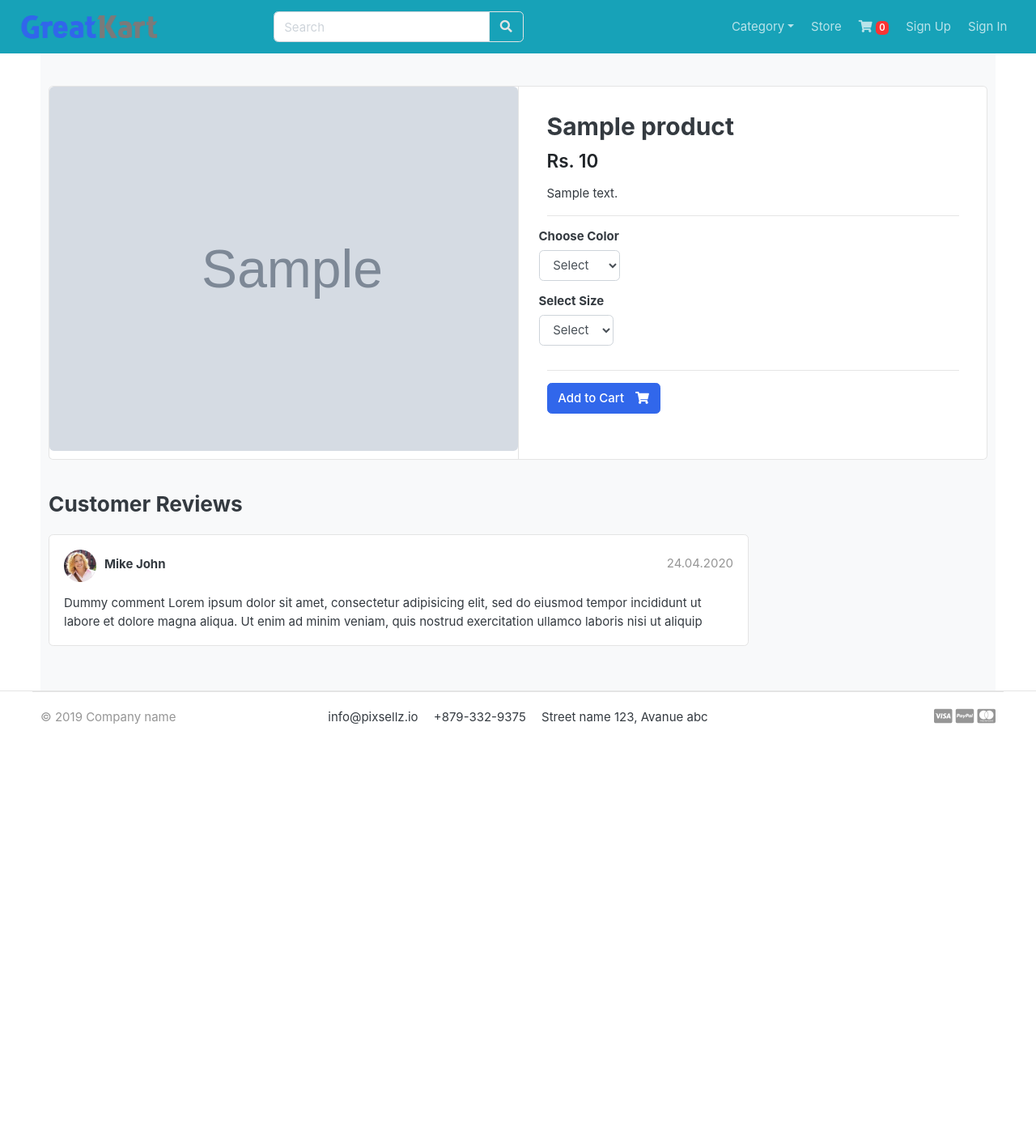
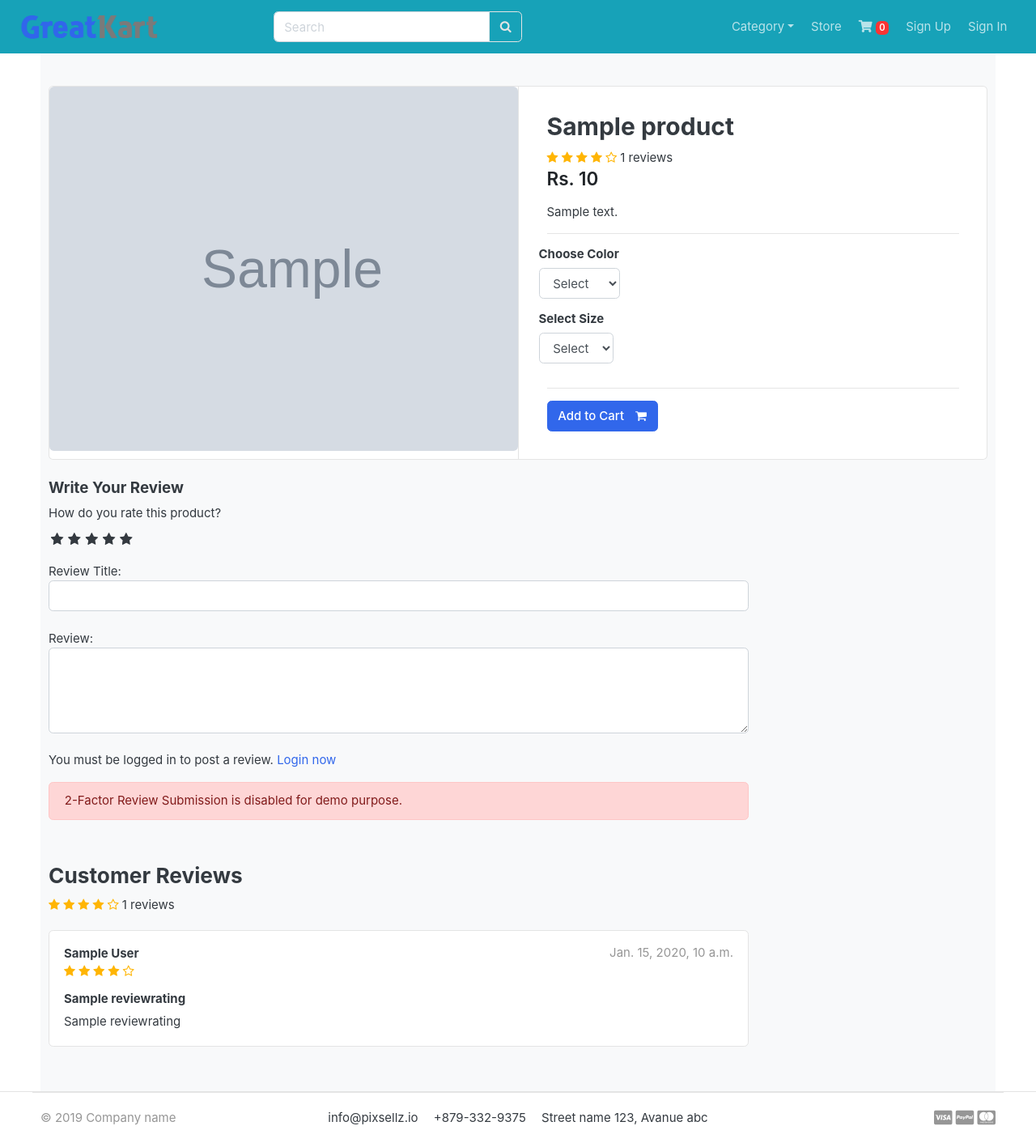
Before and after one commit to pmwafa31/GreatKart-Shopping-site, a Django app: a page that uses templates/base.html in a window 1280 px wide. Shown: the whole page at 81% size. Before the commit the page ends 895 px from the top, so only its background shows below. Run offline with Django 3.2, Linux system fonts and the light colour scheme; tables that the repository leaves empty hold one stand-in row (values such as "Sample post"); grey boxes marked "Sample" are stand-in pictures; some libraries are stand-ins or nearby versions; some web fonts are replaced.

Commit message:
review and rating

```diff
--- /dev/null
+++ b/Greatkart_Project/static/css/custom.css
@@ -0,0 +1,61 @@
+/* Hide Radio button */
+.rate > input{
+  display: none;
+}
+
+.rate{
+  display: inline-block;;
+  border: 0;
+}
+
+.rate > label{
+  float: right;
+}
+
+/* Showing the stars */
+.rate > label:before{
+  display: inline-block;
+  font-size: 1.1rem;
+  font-family: FontAwesome;
+  content: "\f005";
+  margin:0;
+  padding:0.3rem .2rem;
+  cursor: pointer;
+}
+
+/* Half star */
+.rate .half:before{
+  content: "\f089";
+  position: absolute;
+  padding-right: 0;
+}
+
+/* Click and hover */
+input:checked ~ label, label:hover ~ label{
+  color: #ffb503;
+}
+
+/* hover hightlight */
+input:checked + label:hover, input:checked ~ label:hover,input:checked ~ label:hover ~ label,
+label:hover ~ input:checked ~ label{
+  color: #cc9000;
+}
+
+.rating-star i{
+  color: #ffb503 !important;
+}
+
+ul.thumb{
+  margin:0 auto;
+  padding: 0;
+  float: left;
+}
+ul.thumb li{
+  list-style: none;
+  margin: 10px;
+}
+ul.thumb li img{
+  width: 80px;
+  height: 80px;
+  border: 1px solid grey;
+}
--- a/accounts/models.py
+++ b/accounts/models.py
@@ -58,6 +58,9 @@ class AccountUser(AbstractBaseUser):
 
     objects = AccountUserManager()
 
+    def full_name(self):
+        return f'{self.first_name} {self.last_name}'
+
     def __str__(self):
         return self.email
 
--- a/store/admin.py
+++ b/store/admin.py
@@ -1,5 +1,6 @@
 from django.contrib import admin
-from .models import Product, Variation
+from .models import Product, Variation, ReviewRating
+
 
 # Register your models here.
 class ProductAdmin(admin.ModelAdmin):
@@ -14,3 +15,4 @@ class VariationAdmin(admin.ModelAdmin):
 
 admin.site.register(Product, ProductAdmin)
 admin.site.register(Variation, VariationAdmin)
+admin.site.register(ReviewRating)
--- a/store/urls.py
+++ b/store/urls.py
@@ -7,4 +7,5 @@ urlpatterns = [
     path('category/<slug:category_slug>/', views.store , name='products_by_category'),
     path('category/<slug:category_slug>/<slug:product_slug>/', views.product_detail, name='product_detail'),
     path('search/', views.search, name='search'),
+    path('submit_review/<int:product_id>/', views.submit_review, name='submit_review'),
 ]
--- a/store/views.py
+++ b/store/views.py
@@ -4,7 +4,11 @@ from django.core.paginator import EmptyPage, PageNotAnInteger, Paginator
 from cart.models import CartItem
 from cart.views import _cart_id
 from category.models import Category
-from store.models import Product
+from orders.models import OrderProduct
+from store.forms import ReviewForm
+from store.models import Product, ReviewRating
+from django.contrib import messages
+
 
 # Create your views here.
 
@@ -32,12 +36,26 @@ def store(request, category_slug=None):
 
 def product_detail(request, category_slug, product_slug):
     try:
-        product_detail = Product.objects.get(category__slug=category_slug, slug=product_slug)
-        is_cart = CartItem.objects.filter(cart__cart_id=_cart_id(request), product=product_detail).exists()
+        single_product = Product.objects.get(category__slug=category_slug, slug=product_slug)
+        is_cart = CartItem.objects.filter(cart__cart_id=_cart_id(request), product=single_product).exists()
     except Exception as e:
         raise e
-    context = {'product_detail' : product_detail,
-               'is_cart' : is_cart
+
+    if request.user.is_authenticated:
+        try:
+            orderproduct = OrderProduct.objects.filter(user=request.user, product_id=single_product.id).exists()
+        except OrderProduct.DoesNotExist:
+            orderproduct = None
+    else:
+        orderproduct = None
+
+        # Get the reviews
+    reviews = ReviewRating.objects.filter(product_id=single_product.id, status=True)
+
+    context = {'single_product' : single_product,
+               'is_cart' : is_cart,
+               'orderproduct': orderproduct,
+               'reviews': reviews,
                }
 
     return render(request, 'store/product_detail.html', context)
@@ -53,3 +71,26 @@ def search(request):
         'product_count': product_count,
     }
     return render(request, 'store/store.html', context)
+
+def submit_review(request, product_id):
+    url = request.META.get('HTTP_REFERER') # to get previous url and return to current page
+    if request.method == 'POST':
+        try:
+            reviews = ReviewRating.objects.get(user__id=request.user.id, product__id=product_id)
+            form = ReviewForm(request.POST, instance=reviews)
+            form.save()
+            messages.success(request, 'Thank you! Your review has been updated.')
+            return redirect(url)
+        except ReviewRating.DoesNotExist:
+            form = ReviewForm(request.POST)
+            if form.is_valid():
+                data = ReviewRating()
+                data.subject = form.cleaned_data['subject']
+                data.rating = form.cleaned_data['rating']
+                data.review = form.cleaned_data['review']
+                data.ip = request.META.get('REMOTE_ADDR')
+                data.product_id = product_id
+                data.user_id = request.user.id
+                data.save()
+                messages.success(request, 'Thank you! Your review has been submitted.')
+                return redirect(url)
--- a/templates/base.html
+++ b/templates/base.html
@@ -22,6 +22,10 @@
     <!-- custom style -->
     <link href="{% static 'css/ui.css' %}" rel="stylesheet" type="text/css"/>
     <link href="{% static 'css/responsive.css' %}" rel="stylesheet" media="only screen and (max-width: 1200px)" />
+
+    <link href="{% static 'css/custom.css' %}" rel="stylesheet" type="text/css"/>
+    <link rel="stylesheet" href="https://cdnjs.cloudflare.com/ajax/libs/font-awesome/4.7.0/css/font-awesome.min.css">
+
 
     <!-- custom javascript -->
     <script src="{% static 'js/script.js' %}" type="text/javascript"></script>
--- a/templates/store/product_detail.html
+++ b/templates/store/product_detail.html
@@ -18,46 +18,55 @@
             <aside class="col-md-6">
     <article class="gallery-wrap">
         <div class="img-big-wrap">
-           <a href="#"><img src="{{ product_detail.images.url }}"></a>
+           <a href="#"><img src="{{ single_product.images.url }}"></a>
         </div> <!-- img-big-wrap.// -->
 
     </article> <!-- gallery-wrap .end// -->
             </aside>
             <main class="col-md-6 border-left">
-        <form action="{% url 'add_cart' product_detail.id %}" method="POST">
+        <form action="{% url 'add_cart' single_product.id %}" method="POST">
             {% csrf_token %}
     <article class="content-body">
 
-    <h2 class="title">{{ product_detail.product_name}}</h2>
-
+    <h2 class="title">{{ single_product.product_name}}</h2>
+    <div class="rating-star">
+								<span>
+									<i class="fa fa-star{% if single_product.averageReview < 0.5 %}-o{% elif single_product.averageReview >= 0.5 and single_product.averageReview < 1 %}-half-o {% endif %}" aria-hidden="true"></i>
+									<i class="fa fa-star{% if single_product.averageReview < 1.5 %}-o{% elif single_product.averageReview >= 1.5 and single_product.averageReview < 2 %}-half-o {% endif %}" aria-hidden="true"></i>
+									<i class="fa fa-star{% if single_product.averageReview < 2.5 %}-o{% elif single_product.averageReview >= 2.5 and single_product.averageReview < 3 %}-half-o {% endif %}" aria-hidden="true"></i>
+									<i class="fa fa-star{% if single_product.averageReview < 3.5 %}-o{% elif single_product.averageReview >= 3.5 and single_product.averageReview < 4 %}-half-o {% endif %}" aria-hidden="true"></i>
+									<i class="fa fa-star{% if single_product.averageReview < 4.5 %}-o{% elif single_product.averageReview >= 4.5 and single_product.averageReview < 5 %}-half-o {% endif %}" aria-hidden="true"></i>
+	<span>{{single_product.countReview}} reviews</span>
+									</span>
+							</div>
     <div class="mb-3">
-        <var class="price h4">Rs. {{ product_detail.price}}</var>
+        <var class="price h4">Rs. {{ single_product.price}}</var>
     </div>
 
-    <p>{{ product_detail.description}}</p>
+    <p>{{ single_product.description}}</p>
 
 
     <hr>
-         {% if product_detail.variation_set.colors %}
+         {% if single_product.variation_set.colors %}
         <div class="row">
             <div class="item-option-select">
                 <h6>Choose Color</h6>
                     <select name="color" class="form-control" required>
 										<option value="" disabled selected>Select</option>
-                                        {% for i in product_detail.variation_set.colors %}
+                                        {% for i in single_product.variation_set.colors %}
 										<option value="{{ i.variation_value | lower }}">{{ i.variation_value | capfirst }}</option>
 										{% endfor %}
                     </select>
             </div>
         </div> <!-- row.// -->
          {% endif %}
-        {% if product_detail.variation_set.colors %}
+        {% if single_product.variation_set.colors %}
         <div class="row">
             <div class="item-option-select">
                 <h6>Select Size</h6>
                 <select name="size" class="form-control" required>
 										<option value="" disabled selected>Select</option>
-										{% for i in product_detail.variation_set.sizes %}
+										{% for i in single_product.variation_set.sizes %}
 										<option value="{{ i.variation_value | lower }}">{{ i.variation_value | capfirst }}</option>
 										{% endfor %}
 									</select>
@@ -81,31 +90,91 @@
 
     <div class="row">
                 <div class="col-md-9">
+                    <form action="{% url 'submit_review' single_product.id %}" method="POST">
+            {% csrf_token %}
+					<h5>Write Your Review</h5>
 
+					<div>
+						<!-- Rating stars -->
+						<label>How do you rate this product?</label>
+						<br>
+                        <div class="rate">
+							<input type="radio" name="rating" id="rating10" value="5" required /><label for="rating10" title="5"></label>
+							<input type="radio" name="rating" id="rating9" value="4.5" required /><label for="rating9" title="4.5" class="half"></label>
+							<input type="radio" name="rating" id="rating8" value="4" required /><label for="rating8" title="4"></label>
+							<input type="radio" name="rating" id="rating7" value="3.5" required /><label for="rating7" title="3.5" class="half"></label>
+							<input type="radio" name="rating" id="rating6" value="3" required /><label for="rating6" title="3"></label>
+							<input type="radio" name="rating" id="rating5" value="2.5" required /><label for="rating5" title="2.5" class="half"></label>
+							<input type="radio" name="rating" id="rating4" value="2" required /><label for="rating4" title="2"></label>
+							<input type="radio" name="rating" id="rating3" value="1.5" required /><label for="rating3" title="1.5" class="half"></label>
+							<input type="radio" name="rating" id="rating2" value="1" required /><label for="rating2" title="1"></label>
+							<input type="radio" name="rating" id="rating1" value="0.5" required /><label for="rating1" title="0.5" class="half"></label>
+						</div>
+            <br>
+
+                    Review Title:
+						<input type="text" class="form-control" name="title">
+						<br>
+						Review:
+						<textarea name="subject" rows="4" class="form-control"></textarea>
+						<br>
+                        {% if user.is_authenticated %}
+                        {% if orderproduct %}
+								<input type="submit" value="Submit Review" class="btn btn-primary">
+							{% else %}
+								<p>You must purchase this product to post a review.</p>
+							{% endif %}
+
+						{% else %}
+						<p>You must be logged in to post a review. <span><a href="{% url 'login' %}">Login now</a></span></p>
+						{% endif %}
+						<div class="alert alert-danger" role="alert" style="margin-top:10px;">
+                        2-Factor Review Submission is disabled for demo purpose.
+                        </div>
+
+                    </div>
+{% include 'includes/alerts.html' %}
+        </form>
+<br>
 <header class="section-heading">
 	<h3>Customer Reviews </h3>
-
+    <div class="rating-star">
+		<span>
+			<i class="fa fa-star{% if single_product.averageReview < 0.5 %}-o{% elif single_product.averageReview >= 0.5 and single_product.averageReview < 1 %}-half-o {% endif %}" aria-hidden="true"></i>
+			<i class="fa fa-star{% if single_product.averageReview < 1.5 %}-o{% elif single_product.averageReview >= 1.5 and single_product.averageReview < 2 %}-half-o {% endif %}" aria-hidden="true"></i>
+			<i class="fa fa-star{% if single_product.averageReview < 2.5 %}-o{% elif single_product.averageReview >= 2.5 and single_product.averageReview < 3 %}-half-o {% endif %}" aria-hidden="true"></i>
+			<i class="fa fa-star{% if single_product.averageReview < 3.5 %}-o{% elif single_product.averageReview >= 3.5 and single_product.averageReview < 4 %}-half-o {% endif %}" aria-hidden="true"></i>
+			<i class="fa fa-star{% if single_product.averageReview < 4.5 %}-o{% elif single_product.averageReview >= 4.5 and single_product.averageReview < 5 %}-half-o {% endif %}" aria-hidden="true"></i>
+	<span>{{single_product.countReview}} reviews</span>
+			</span>
+	</div>
 </header>
-
+        {% for review in reviews %}
 				<article class="box mb-3">
 					<div class="icontext w-100">
-                <img src="./images/avatars/avatar1.jpg" class="img-xs icon rounded-circle">
+
 						<div class="text">
-                    <span class="date text-muted float-md-right">24.04.2020 </span>
-                    <h6 class="mb-1">Mike John </h6>
-
+							<span class="date text-muted float-md-right">{{review.updated_at}} </span>
+							<h6 class="mb-1">{{review.user.full_name}} </h6>
+                            <div class="rating-star">
+								<span>
+									<i class="fa fa-star{% if review.rating == 0.5 %}-half-o{% elif review.rating < 1 %}-o {% endif %}" aria-hidden="true"></i>
+									<i class="fa fa-star{% if review.rating == 1.5 %}-half-o{% elif review.rating < 2 %}-o {% endif %}" aria-hidden="true"></i>
+									<i class="fa fa-star{% if review.rating == 2.5 %}-half-o{% elif review.rating < 3 %}-o {% endif %}" aria-hidden="true"></i>
+									<i class="fa fa-star{% if review.rating == 3.5 %}-half-o{% elif review.rating < 4 %}-o {% endif %}" aria-hidden="true"></i>
+									<i class="fa fa-star{% if review.rating == 4.5 %}-half-o{% elif review.rating < 5 %}-o {% endif %}" aria-hidden="true"></i>
+								</span>
+							</div>
                             </div>
 					</div> <!-- icontext.// -->
 					<div class="mt-3">
+						<h6>{{review.title}}</h6>
 						<p>
-                    Dummy comment Lorem ipsum dolor sit amet, consectetur adipisicing elit, sed do eiusmod
-                    tempor incididunt ut labore et dolore magna aliqua. Ut enim ad minim veniam,
-                    quis nostrud exercitation ullamco laboris nisi ut aliquip
+							{{review.subject}}
 						</p>
 					</div>
 				</article>
-
-
+{% endfor %}
 
         </div> <!-- col.// -->
     </div> <!-- row.// -->
```
Also changed, not shown: store/forms.py (added, +7 -0 lines), store/models.py (+31 -0 lines), store/migrations/0005_reviewrating.py (added), store/migrations/0006_auto_20210928_2318.py (added). Lines whose indentation alone changed are shown as unchanged.
